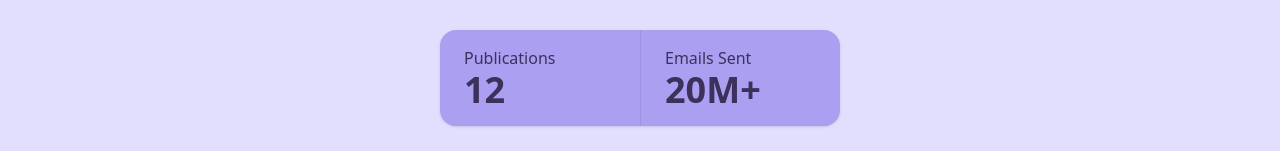
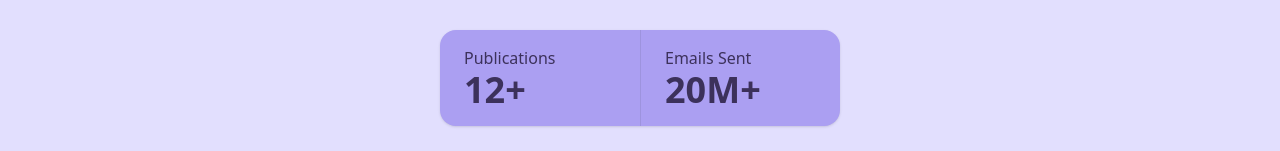
Before and after one commit to edwardfgt/journals-website-2024, a React (Vite) app: page / in a window 1280 px wide. Shown: the part 526-677 px from the top of the page. Built offline with nearby package versions, Linux system fonts and the light colour scheme.

Commit message:
Update publications

```diff
--- a/src/components/StatBar.tsx
+++ b/src/components/StatBar.tsx
@@ -6,7 +6,7 @@ const StatBar: React.FC = () => {
 
             <div className="stat min-w-[200px]">
                 <div className="stat-title text-text">Publications</div>
-                <div className="stat-value text-text text-2xl sm:text-4xl">12</div>
+                <div className="stat-value text-text text-2xl sm:text-4xl">12+</div>
             </div>
 
             <div className="stat min-w-[200px]">
```
